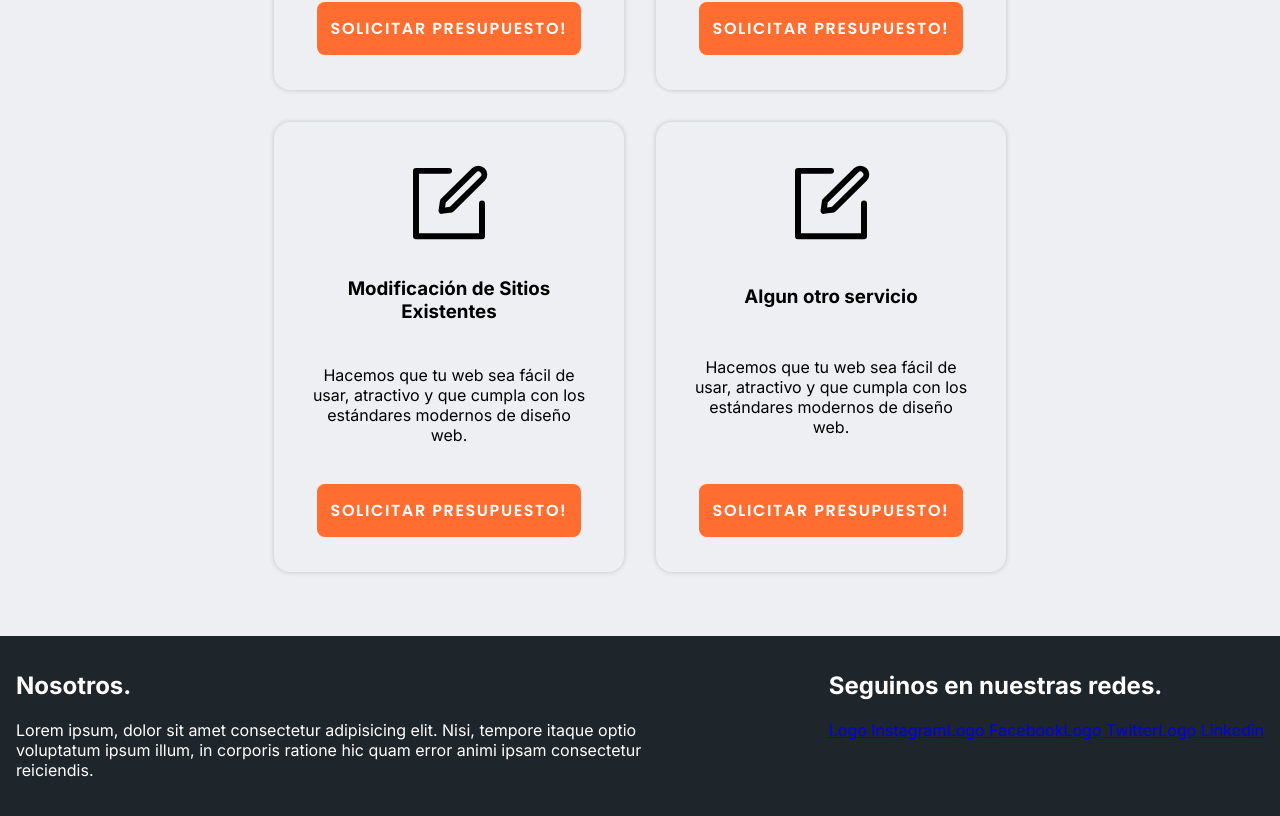
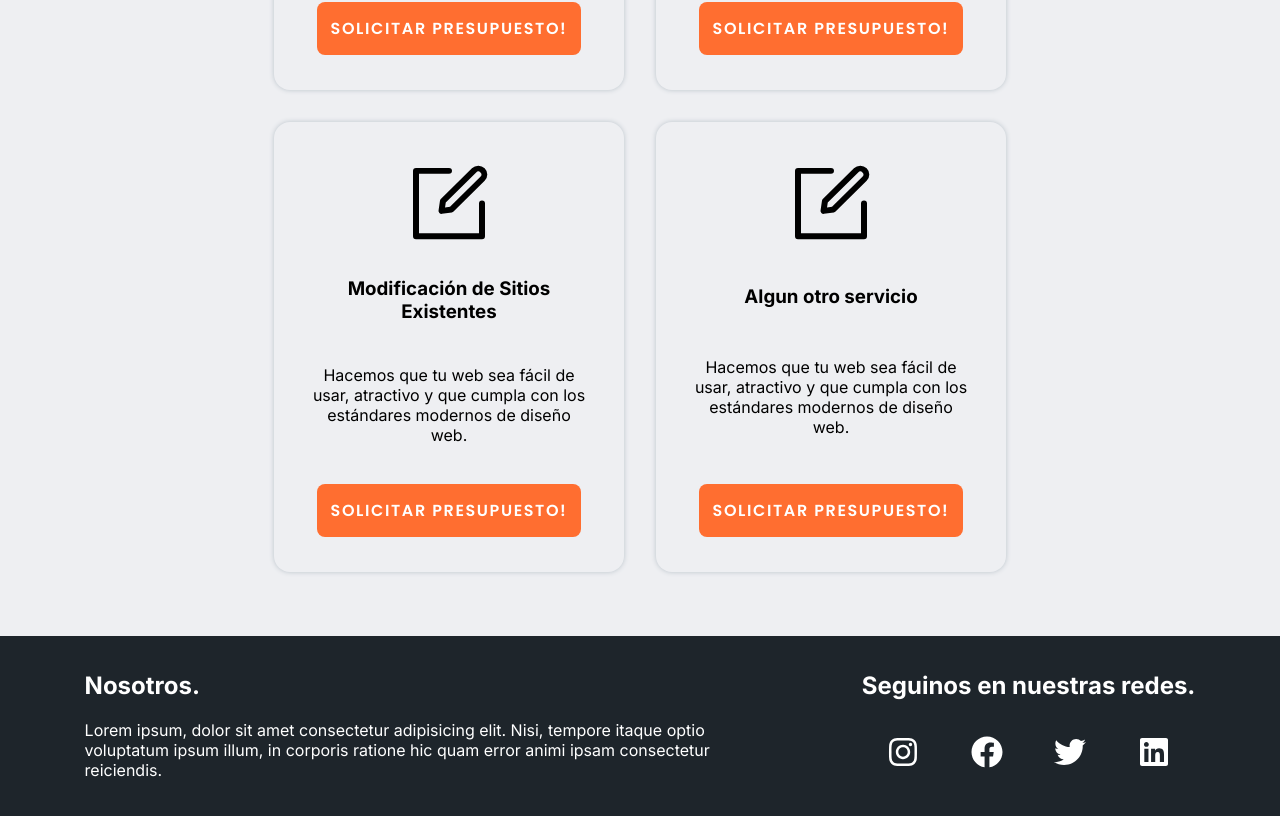
Before and after one commit to fedesouto/landing, a React (Create React App) app: page /services in a window 1280 px wide. Shown: the part 1224-2040 px from the top of the page. Built offline with nearby package versions, Linux system fonts and the light colour scheme.

Commit message:
footer modificaciones

```diff
--- a/src/components/Footer/Footer.jsx
+++ b/src/components/Footer/Footer.jsx
@@ -1,5 +1,6 @@
 import React from "react";
 import { Link } from "react-router-dom";
+import { FaInstagram, FaFacebook, FaTwitter, FaLinkedin } from "react-icons/fa";
 
 const Footer = () => {
     return(
@@ -11,11 +12,11 @@ const Footer = () => {
                 </div>
                 <div className="social_media">
                     <h2>Seguinos en nuestras redes.</h2>
-                    <div>
-                    <Link>Logo Instagram</Link>
-                    <Link>Logo Facebook</Link>
-                    <Link>Logo Twitter</Link>
-                    <Link>Logo Linkedin</Link>
+                    <div className="icons">
+                    <Link><FaInstagram /></Link>
+                    <Link><FaFacebook /></Link>
+                    <Link><FaTwitter /></Link>
+                    <Link><FaLinkedin /></Link>
                     </div>
                 </div>
             </div>
--- a/src/styles.scss
+++ b/src/styles.scss
@@ -268,19 +268,29 @@ header {
 
 
 footer {
-  svg {
-    margin-bottom: -15px;
-  }
   .main_footer {
     background-color: $dark;
     color: $white;
     padding: 1rem;
     display: flex;
-    justify-content: space-between;
+    justify-content: space-around;
     padding-bottom: 3rem;
   }
   .about {
     max-width: 50vw;
+  }
+  .social_media {
+    .icons {
+      font-size: 2rem;
+      display: flex;
+      justify-content: space-around;
+      align-items: center;
+      a {
+        color: $white;
+        padding: .5rem;
+        margin: .5rem;
+      }
+    }
   }
 }
 
```
